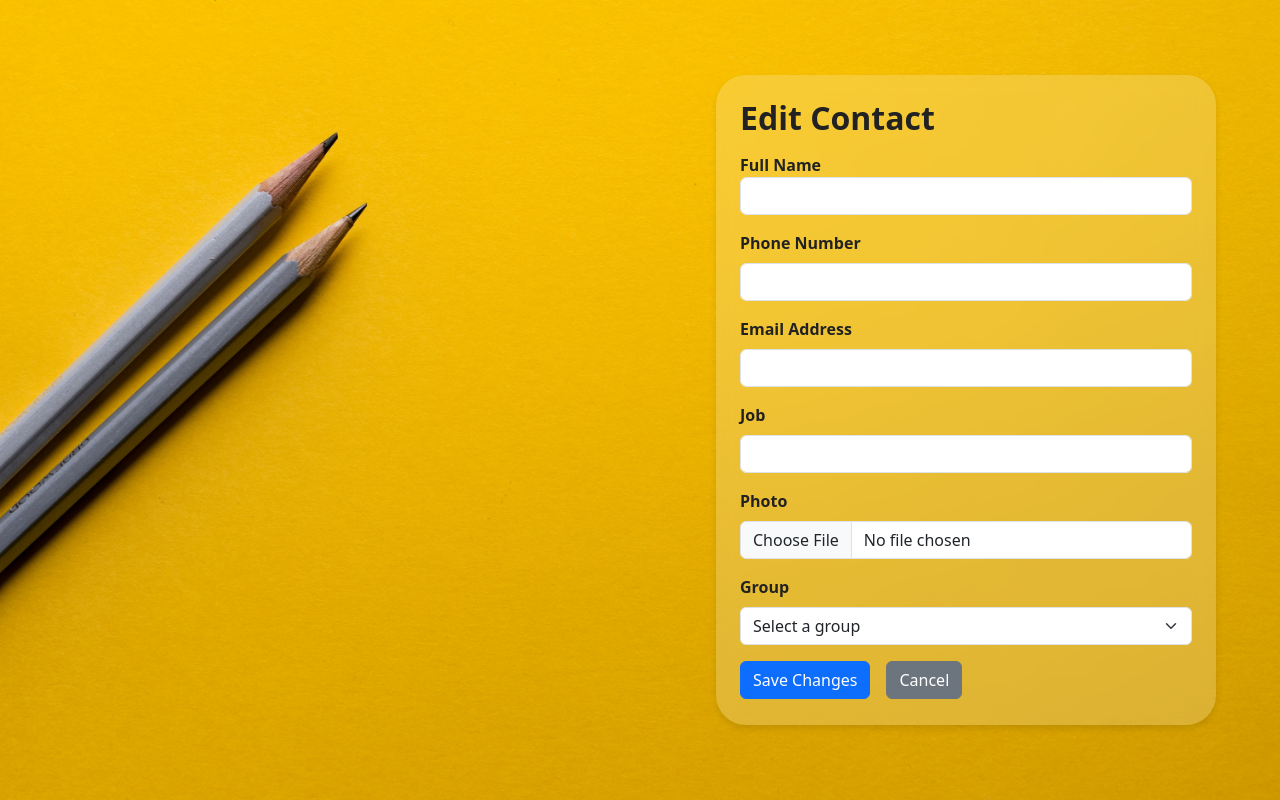
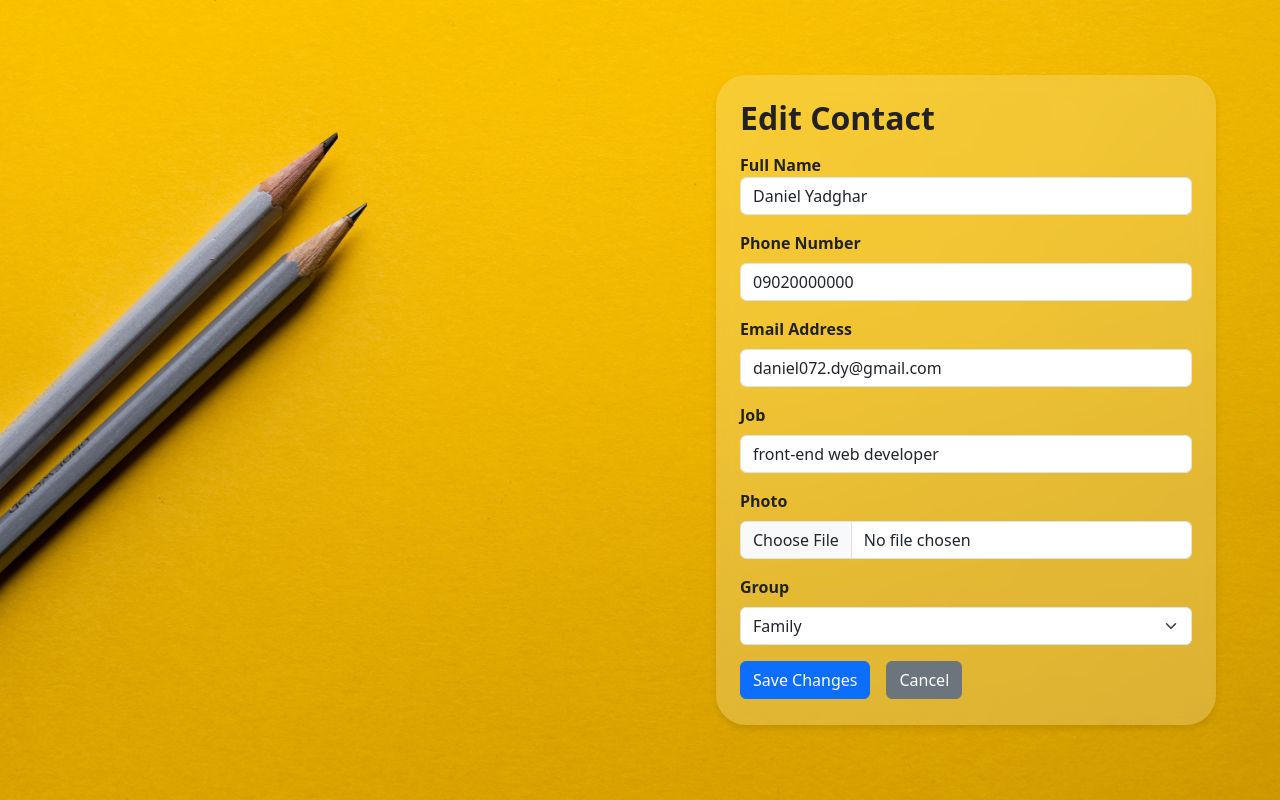
Before and after one commit to Deviel-Y/ContactManager, a React (Vite) app in the folder Contact-Manager/: page /contacts/contactEdit/1 in a window 1280 px wide. Built offline with nearby package versions, Linux system fonts and the light colour scheme; data requests are answered from the project's data file.

Commit message:
show previousData by default in EditContact form

```diff
--- a/Contact-Manager/src/Pages/EditContact.tsx
+++ b/Contact-Manager/src/Pages/EditContact.tsx
@@ -5,6 +5,7 @@ import Contact from "../Entites/Contact";
 import contactService from "../Services/contactService";
 import styles from "../Styles/Form.module.css";
 import useGroups from "../hooks/useGroups";
+import useContact from "../hooks/useContacts";
 
 interface ContactContext {
   backupContacts: Contact[];
@@ -12,6 +13,8 @@ interface ContactContext {
 
 const EditContact = () => {
   const { id } = useParams();
+  const { data: contacts } = useContact();
+  const theContact = contacts?.find((contact) => contact.id === parseInt(id!));
 
   const queryClient = useQueryClient();
 
@@ -86,6 +89,7 @@ const EditContact = () => {
             Full Name
           </label>
           <input
+            value={theContact?.fullname}
             onChange={handleChange}
             name="fullname"
             maxLength={35}
@@ -99,6 +103,7 @@ const EditContact = () => {
             Phone Number
           </label>
           <input
+            value={theContact?.mobile}
             onChange={handleChange}
             name="mobile"
             maxLength={20}
@@ -112,6 +117,7 @@ const EditContact = () => {
             Email Address
           </label>
           <input
+            value={theContact?.email}
             onChange={handleChange}
             name="email"
             maxLength={35}
@@ -125,6 +131,7 @@ const EditContact = () => {
             Job
           </label>
           <input
+            value={theContact?.job}
             onChange={handleChange}
             name="job"
             maxLength={35}
@@ -138,6 +145,7 @@ const EditContact = () => {
             Photo
           </label>
           <input
+            required
             onChange={handleChange}
             name="photo"
             type="file"
@@ -151,6 +159,7 @@ const EditContact = () => {
             Group
           </label>
           <select
+            value={theContact?.group}
             onChange={handleChange}
             name="group"
             id="group"
```
